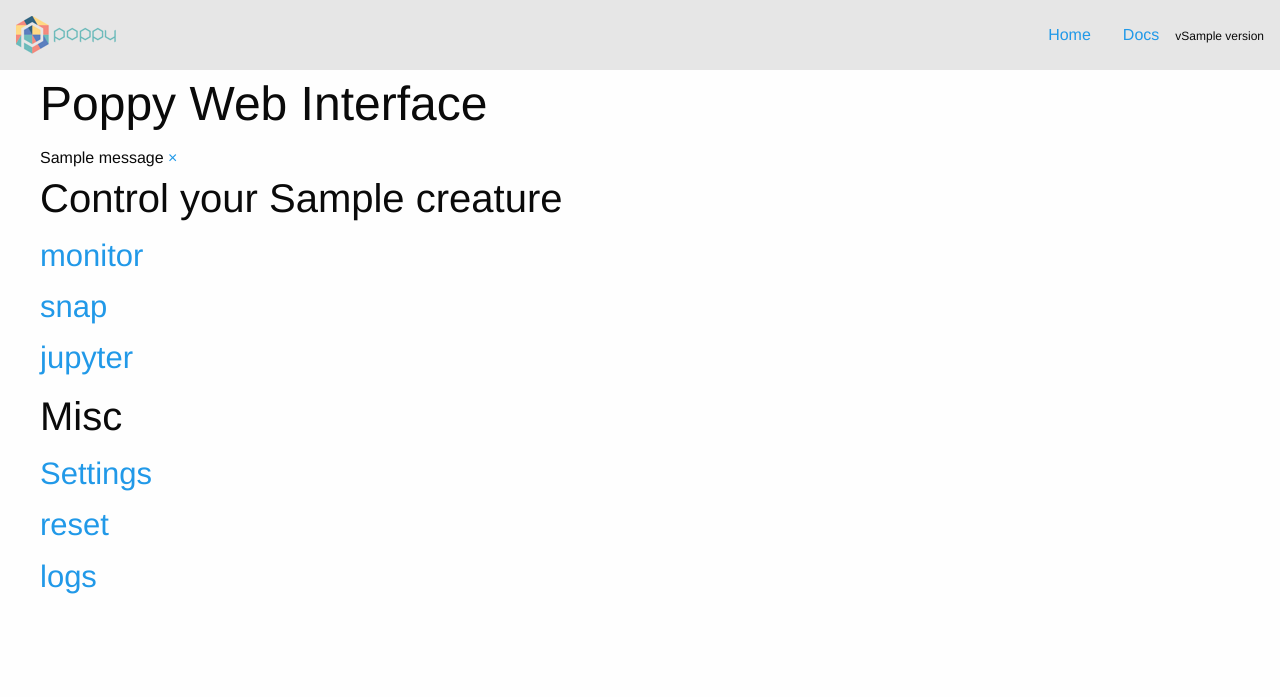
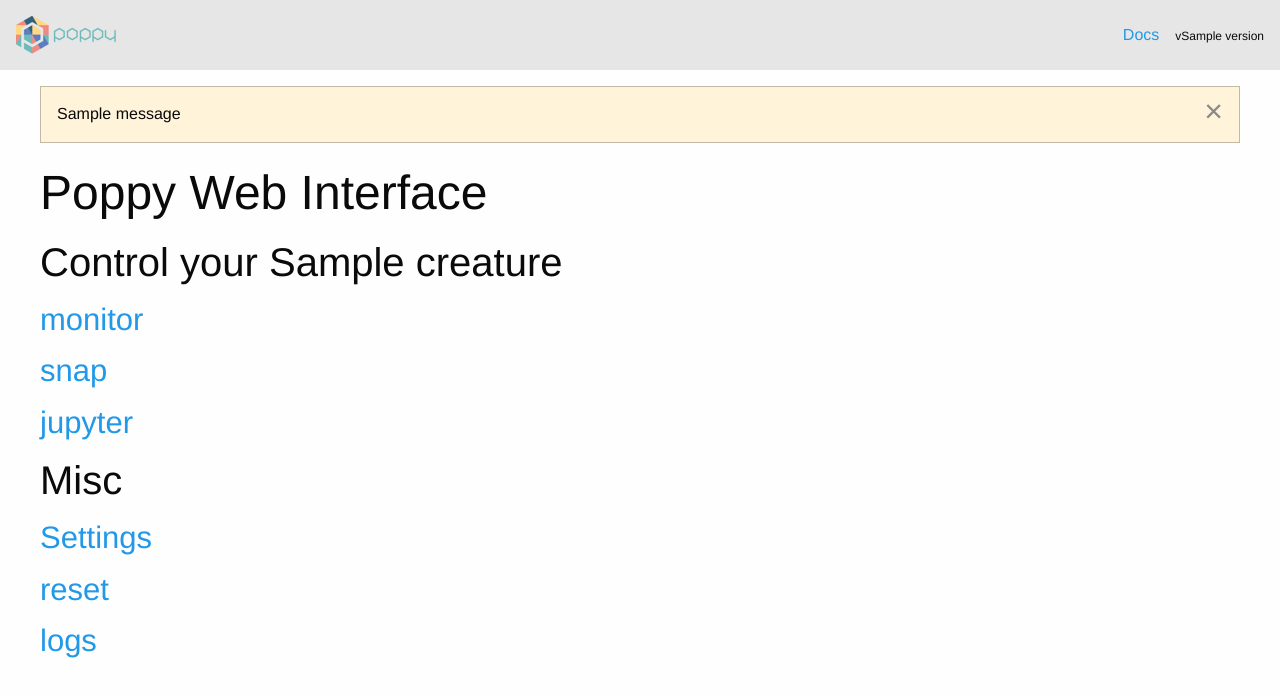
Before and after one commit to poppy-project/puppet-master, a Python web app: template templates/index.html in a window 1280 px wide. Shown: the top 697 px of the page. Run offline with Jinja, Linux system fonts and the light colour scheme; the template is opened without the code that fills it: most values are stand-ins (such as "Sample title", 1, 10 or a date in 2020); one stand-in notice (Sample message) is shown.

Commit message:
Update flash messages

```diff
--- a/static/css/style.css
+++ b/static/css/style.css
@@ -1,7 +1,13 @@
 .top-bar {
   padding: 1rem;
+  margin-bottom: 1rem;
 }
 
 .version {
   font-size: 12px;
 }
+
+.flash-message h5 {
+  font-size: 1rem;
+  margin-bottom: 0;
+}
--- a/templates/base.html
+++ b/templates/base.html
@@ -16,20 +16,32 @@
 
     <nav class="top-bar" role="navigation">
       <div class="top-bar-title">
-        <img width="100" height="33" data-interchange="[{{ url_for('static', filename='img/logo-large.png') }}, retina]" src="{{ url_for('static', filename='img/logo.png') }}" alt="Poppy">
+        <a href="{{ url_for('index') }}">
+          <img width="100" height="33" data-interchange="[{{ url_for('static', filename='img/logo-large.png') }}, retina]" src="{{ url_for('static', filename='img/logo.png') }}" alt="Poppy">
+        </a>
       </div>
       <div class="top-bar-right">
         <ul class="menu">
-          <li><a href="{{ url_for('index') }}">Home</a></li>
           <li><a href="http://docs.poppy-project.org/en/" target="_blank">Docs</a></li>
           <li><span class="version">v{{ info.version }}</span></li>
         </ul>
       </div>
     </nav>
 
-    <div class="main-section">
-      {% block content %}{% endblock content %}
+    {% with messages = get_flashed_messages() %}{% if messages %}
+    <div class="row">
+      {% for message in messages %}
+      <div class="flash-message callout warning column" data-closable>
+        <h5>{{ message }}</h5>
+        <button class="close-button" aria-label="Dismiss alert" type="button" data-close>
+          <span aria-hidden="true">&times;</span>
+        </button>
+      </div>
+      {% endfor %}
     </div>
+    {% endif %}{% endwith %}
+
+    {% block content %}{% endblock content %}
 
     <script src="{{ url_for('static', filename='js/vendor/jquery.min.js') }}"></script>
     <script src="{{ url_for('static', filename='js/vendor/what-input.min.js') }}"></script>
--- a/templates/index.html
+++ b/templates/index.html
@@ -6,18 +6,6 @@
 <div class="row">
 
   <h1>Poppy Web Interface</h1>
-
-  {% with messages = get_flashed_messages() %}
-    {% if messages %}
-      {% for message in messages %}
-      <div data-alert class="alert-box warning round">
-          {{ message }}
-          <a href="#" class="close">&times;</a>
-      </div>
-      {% endfor %}
-
-    {% endif %}
-  {% endwith %}
 
   <h2>Control your {{ robot.creature }}</h2>
 
```
